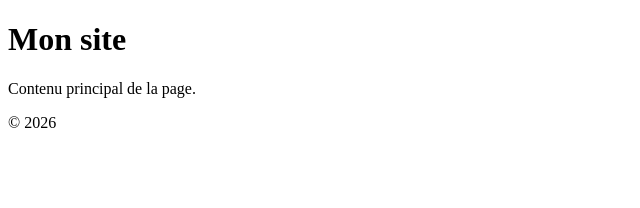
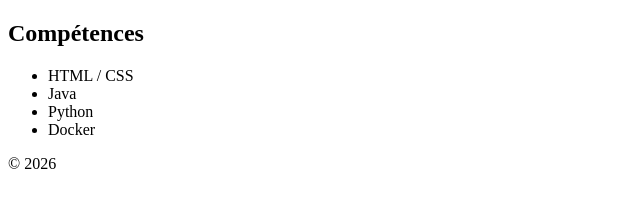
Before and after one commit to Davis-kurt/mon-cv, a plain HTML site: page index.html in a window 1280 px wide. Shown: the whole page, without its empty margins (0-640 px from the left). Drawn offline with Linux system fonts and the light colour scheme.

Commit message:
mise en place de la section competences

```diff
--- a/index.html
+++ b/index.html
@@ -3,16 +3,25 @@
 <head>
   <meta charset="UTF-8">
   <meta name="viewport" content="width=device-width, initial-scale=1.0">
-  <title>Titre de la page</title>
+
   <link rel="stylesheet" href="style.css">
 </head>
 <body>
   <header>
-    <h1>Mon site</h1>
+
   </header>
 
   <main>
-    <p>Contenu principal de la page.</p>
+    <section id="competences">
+      <h2>Compétences</h2>
+      <ul>
+        <li>HTML / CSS</li>
+        <li>Java</li>
+        <li>Python</li>
+        <li>Docker</li>
+      </ul>
+    </section>
+
   </main>
 
   <footer>
```
